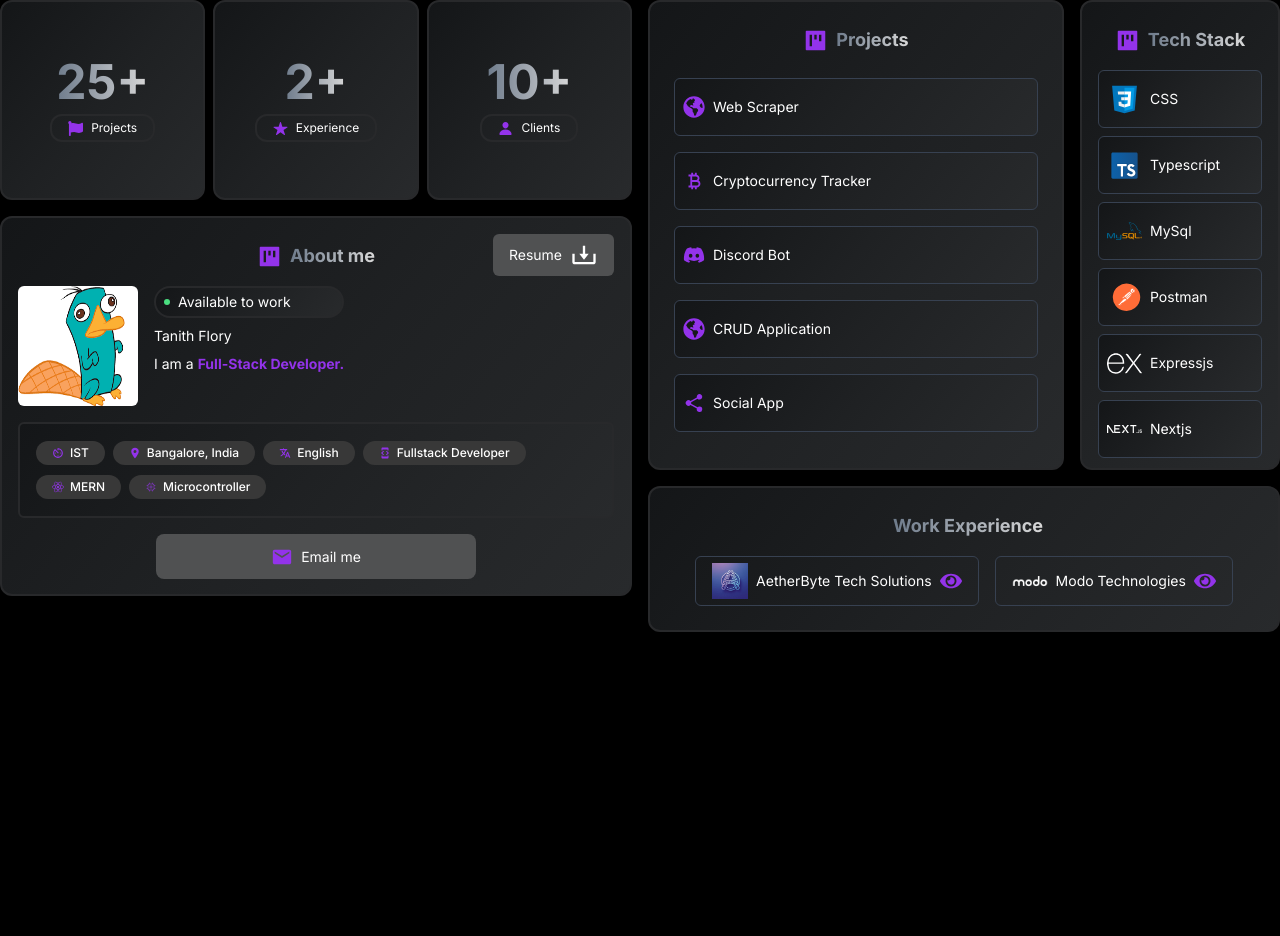
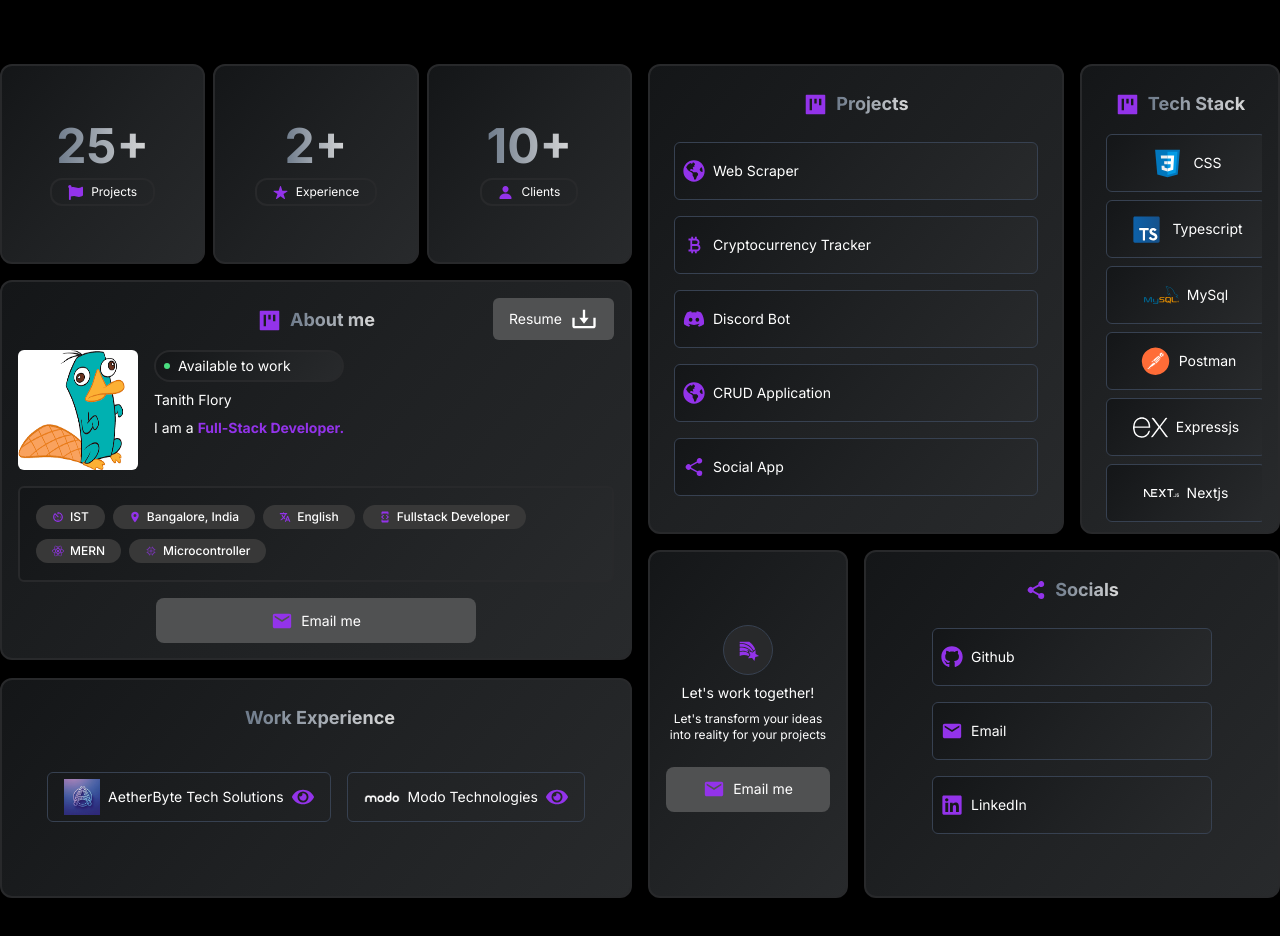
Before and after one commit to TanithFlory/personal-website, a Next.js app: page / in a window 1280 px wide. Shown: the top 936 px of the page. Before the commit the page ends 800 px from the top, so only its background shows below. Built offline with nearby package versions, Linux system fonts and the light colour scheme.

Commit message:
Add: socials

```diff
--- /dev/null
+++ b/app/components/LetsWorkTogether/LetsWorkTogether.tsx
@@ -0,0 +1,20 @@
+import images from "@/app/constants/images";
+import PrimaryButton from "@/app/utils/PrimaryButton";
+import Wrapper from "@/app/utils/Wrapper";
+
+export default function LetsWorkTogether() {
+  return (
+    <Wrapper className="col-span-2 row-span-2  sm:h-[348px] p-4 sm:col-span-1 md:col-span-1 flex items-center">
+      <div className="flex items-center justify-center gap-2 flex-col text-sm">
+        <div className="w-[50px] h-[50px] border-brightBorder border-[1px] rounded-full bg-primaryBorder flex items-center justify-center">
+          {images.RainbowStar}
+        </div>
+        <h3>Let's work together!</h3>
+        <div className="text-xs text-center mb-4">
+          Let's transform your ideas into reality for your projects
+        </div>
+        <PrimaryButton icon={images.Email} text="Email me" maxWidth="220px" />
+      </div>
+    </Wrapper>
+  );
+}
--- /dev/null
+++ b/app/components/Socials/Socials.tsx
@@ -0,0 +1,39 @@
+import images from "@/app/constants/images";
+import PrimaryCard from "@/app/utils/PrimaryCard";
+import Title from "@/app/utils/Title";
+import Wrapper from "@/app/utils/Wrapper";
+
+export default function Socials() {
+  const socialsData = [
+    {
+      title: "Github",
+      icon: images.Github,
+      href: "https://github.com/TanithFlory",
+    },
+    {
+      title: "Email",
+      icon: images.Email,
+      href: "mailto:tanithflory6660@gmail.com",
+    },
+    {
+      title: "LinkedIn",
+      icon: images.LinkedIn,
+      href: "https://in.linkedin.com/in/tanith-flory-0b737a1b7",
+    },
+  ];
+
+  return (
+    <Wrapper className="bg-[#121416] rounded-xl col-span-2 row-span-2 h-[400px] border-2 sm:h-[348px] border-[#28292b] sm:col-span-4 md:col-span-2">
+      <Title title="Socials" icon={images.Socials} />
+      <div className="w-full space-y-4 my-6 px-6 ">
+        {socialsData.map((item, index) => {
+          return (
+            <a href={item.href} key={index} target="_blank" className="mb-4 block">
+              <PrimaryCard {...item} className="max-w-[280px] mx-auto" />
+            </a>
+          );
+        })}
+      </div>
+    </Wrapper>
+  );
+}
--- a/app/components/WorkExperience/WorkExperience.tsx
+++ b/app/components/WorkExperience/WorkExperience.tsx
@@ -5,11 +5,11 @@ import Wrapper from "@/app/utils/Wrapper";
 
 export default function WorkExperience() {
   return (
-    <Wrapper className="col-span-2 row-span-1 pb-6 sm:col-span-4 md:col-span-3 px-4">
+    <Wrapper className="bg-[#121416] rounded-xl col-span-2 row-span-2  h-[220px] xl:-mt-[70px] border-2 border-[#28292b] sm:col-span-4 md:col-span-3 px-4">
       <div>
         <Title title="Work Experience" icon={images.WorkExperience} />
       </div>
-      <div className="mt-4 flex items-center gap-4 justify-center">
+      <div className="mt-10 flex items-center gap-4 justify-center">
         {workExperienceData.map((item, index) => {
           return (
             <WorkExperienceCard {...item} key={index}>
--- a/app/constants/images.tsx
+++ b/app/constants/images.tsx
@@ -1,5 +1,5 @@
-import { FaEye, FaFlag } from "react-icons/fa";
-import { IoStar } from "react-icons/io5";
+import { FaEye, FaFlag, FaGithub, FaLinkedin } from "react-icons/fa";
+import { IoShareSocialSharp, IoStar } from "react-icons/io5";
 import { IoPerson } from "react-icons/io5";
 import { AiFillProject } from "react-icons/ai";
 import { MdCurrencyBitcoin } from "react-icons/md";
@@ -40,6 +40,7 @@ import { FaReact } from "react-icons/fa";
 import { MdEmail } from "react-icons/md";
 import AetherByte from "../../public/Aetherbyte.jpg";
 import Modo from "../../public/modo.png";
+import { GiRainbowStar } from "react-icons/gi";
 
 const styles = "fill-primary h-[15px] w-[15px]";
 const cardStyles = "fill-primary h-[22px] w-[22px]";
@@ -62,6 +63,10 @@ const images: Record<string, any> = {
   MERN: <FaReact className={tagStyles} />,
   Email: <MdEmail className={cardStyles} />,
   View: <FaEye className={cardStyles} />,
+  RainbowStar: <GiRainbowStar className={`${cardStyles} ml-[4px] mt-[4px]`} />,
+  Socials: <IoShareSocialSharp className={cardStyles} />,
+  Github: <FaGithub className={cardStyles} />,
+  LinkedIn: <FaLinkedin className={cardStyles} />,
   HTML,
   CSS,
   TailwindCSS,
--- a/app/page.tsx
+++ b/app/page.tsx
@@ -1,5 +1,7 @@
+import LetsWorkTogether from "./components/LetsWorkTogether/LetsWorkTogether";
 import PersonalDetails from "./components/PersonalDetails/PersonalDetails";
 import Projects from "./components/Projects/Projects";
+import Socials from "./components/Socials/Socials";
 import Stats from "./components/Stats/Stats";
 import TechStack from "./components/TechStack/TechStack";
 import WorkExperience from "./components/WorkExperience/WorkExperience";
@@ -7,11 +9,13 @@ import WorkExperience from "./components/WorkExperience/WorkExperience";
 export default function Home() {
   return (
     <main>
-      <div className="grid grid-cols-2 gap-4 w-full max-w-screen-2xl sm:grid-cols-4 md:grid-cols-3 xl:grid-cols-6 mx-auto">
+      <div className="grid grid-cols-2 gap-4 w-full max-w-screen-2xl sm:grid-cols-4 md:grid-cols-3 xl:grid-cols-6 mx-auto py-16">
         <Stats />
         <Projects />
         <TechStack />
         <PersonalDetails />
+        <LetsWorkTogether />
+        <Socials />
         <WorkExperience />
       </div>
     </main>
--- a/app/utils/PrimaryCard.tsx
+++ b/app/utils/PrimaryCard.tsx
@@ -5,11 +5,16 @@ interface IProps extends HTMLAttributes<HTMLDivElement> {
   title: string;
 }
 
-export default function PrimaryCard({ icon, title, ...rest }: IProps) {
+export default function PrimaryCard({
+  icon,
+  title,
+  className,
+  ...rest
+}: IProps) {
   return (
     <div
       {...rest}
-      className="rounded-md bg-bgGradient flex items-center p-2 border-brightBorder border-[1px] cursor-pointer gap-2 w-full  h-[58px] transition-all duration-500 ease-in-out"
+      className={`rounded-md bg-bgGradient flex items-center p-2 border-brightBorder border-[1px] cursor-pointer gap-2 w-full  h-[58px] transition-all duration-500 ease-in-out ${className}`}
     >
       <div> {icon}</div>
       <div className="text-white text-sm">{title}</div>
```
